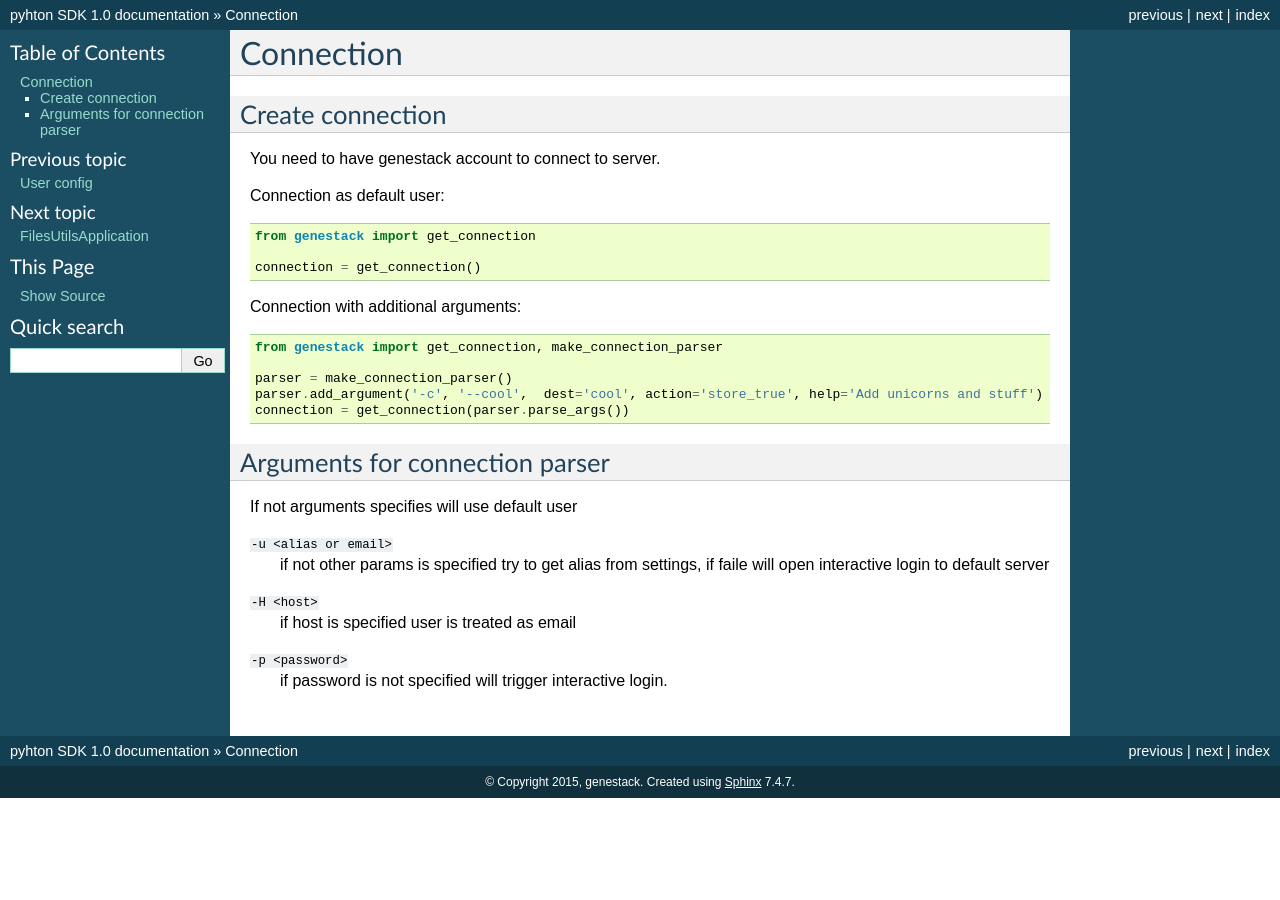
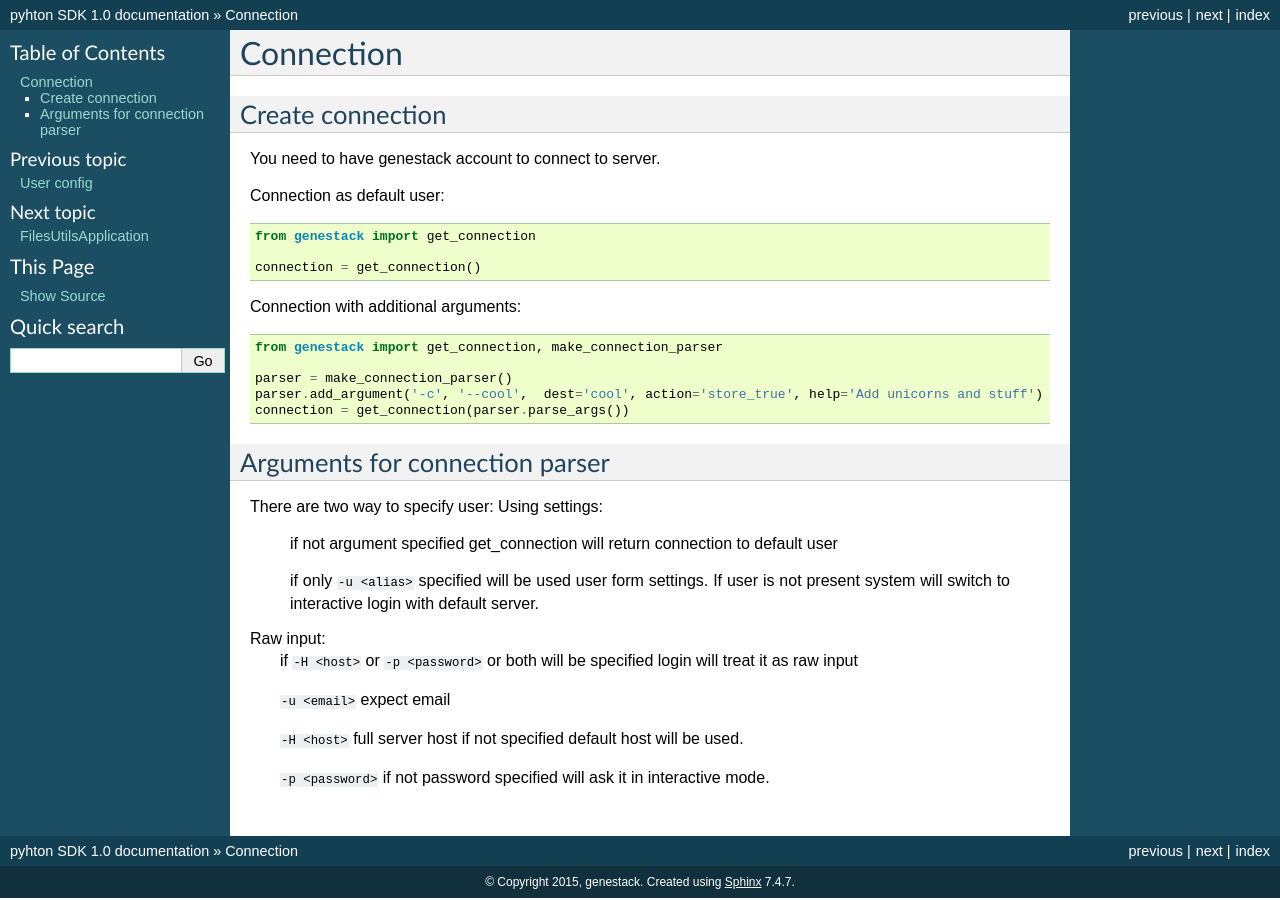
Before and after one commit to genestack/sdk, a Sphinx documentation site: the page built from docs/source/connection.rst, in a window 1280 px wide. Built offline with Sphinx 7.4.7, drawn with Linux system fonts in a browser that asks for light colours; pages that are not in the unit, such as notebooks, are missing from menus.

Commit message:
Update connection docs.

```diff
--- a/docs/source/connection.rst
+++ b/docs/source/connection.rst
@@ -22,11 +22,18 @@ Connection with additional arguments::
 
 Arguments for connection parser
 -------------------------------
-If not arguments specifies will use default user
+There are two way to specify user:
+Using settings:
 
-``-u <alias or email>``
-  if not other params is specified try to get alias from settings, if faile will open interactive login to default server
-``-H <host>``
-  if host is specified user is treated as email
-``-p <password>``
-  if password is not specified will trigger interactive login.
+  if not argument specified get_connection will return connection to default user
+
+  if only ``-u <alias>`` specified will be used user form settings. If user is not present system will switch to interactive login with default server.
+
+Raw input:
+  if ``-H <host>`` or ``-p <password>`` or both will be specified login will treat it as raw input
+
+  ``-u <email>`` expect email
+
+  ``-H <host>`` full server host if not specified default host will be used.
+
+  ``-p <password>`` if not password specified will ask it in interactive mode.
```
